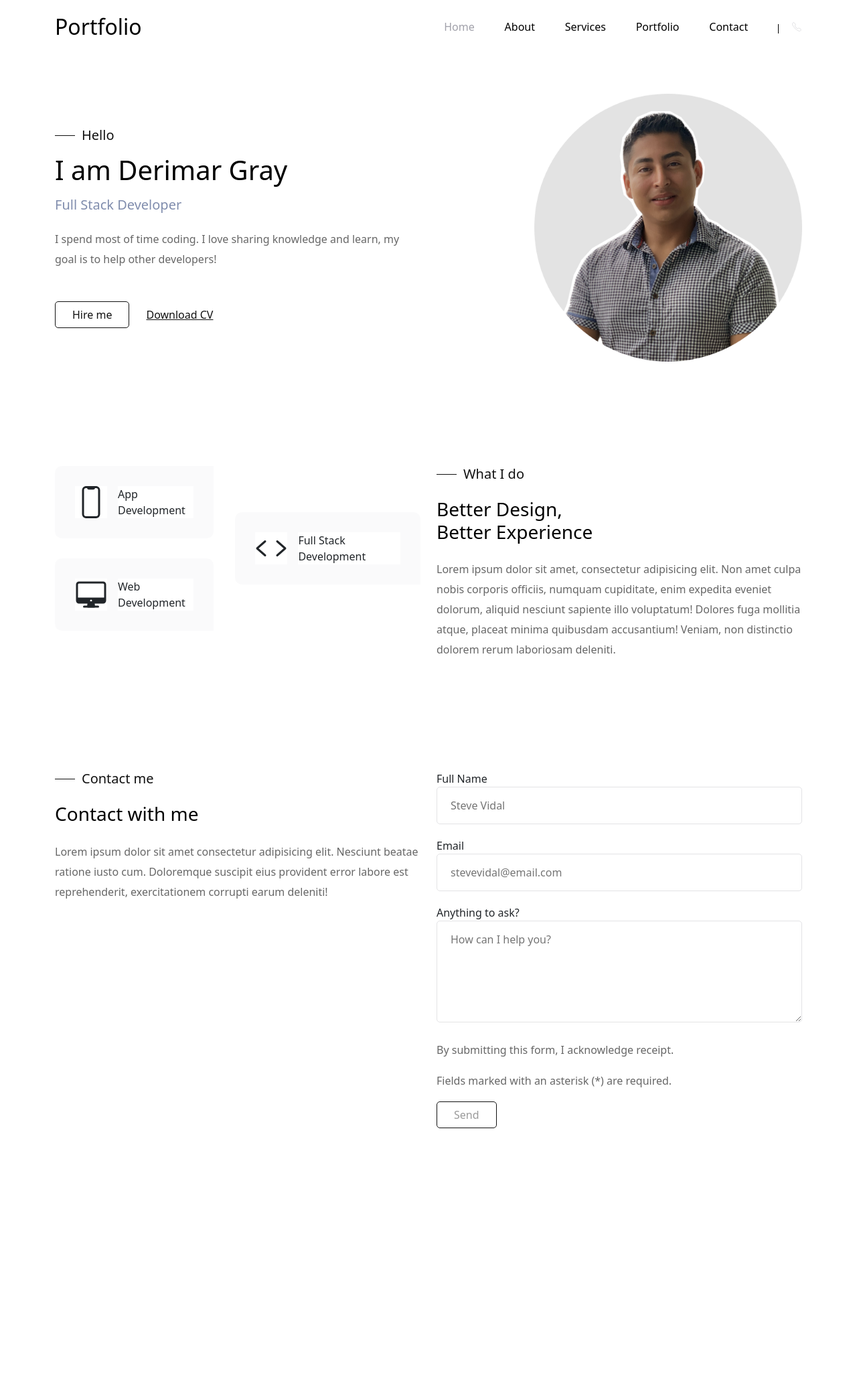
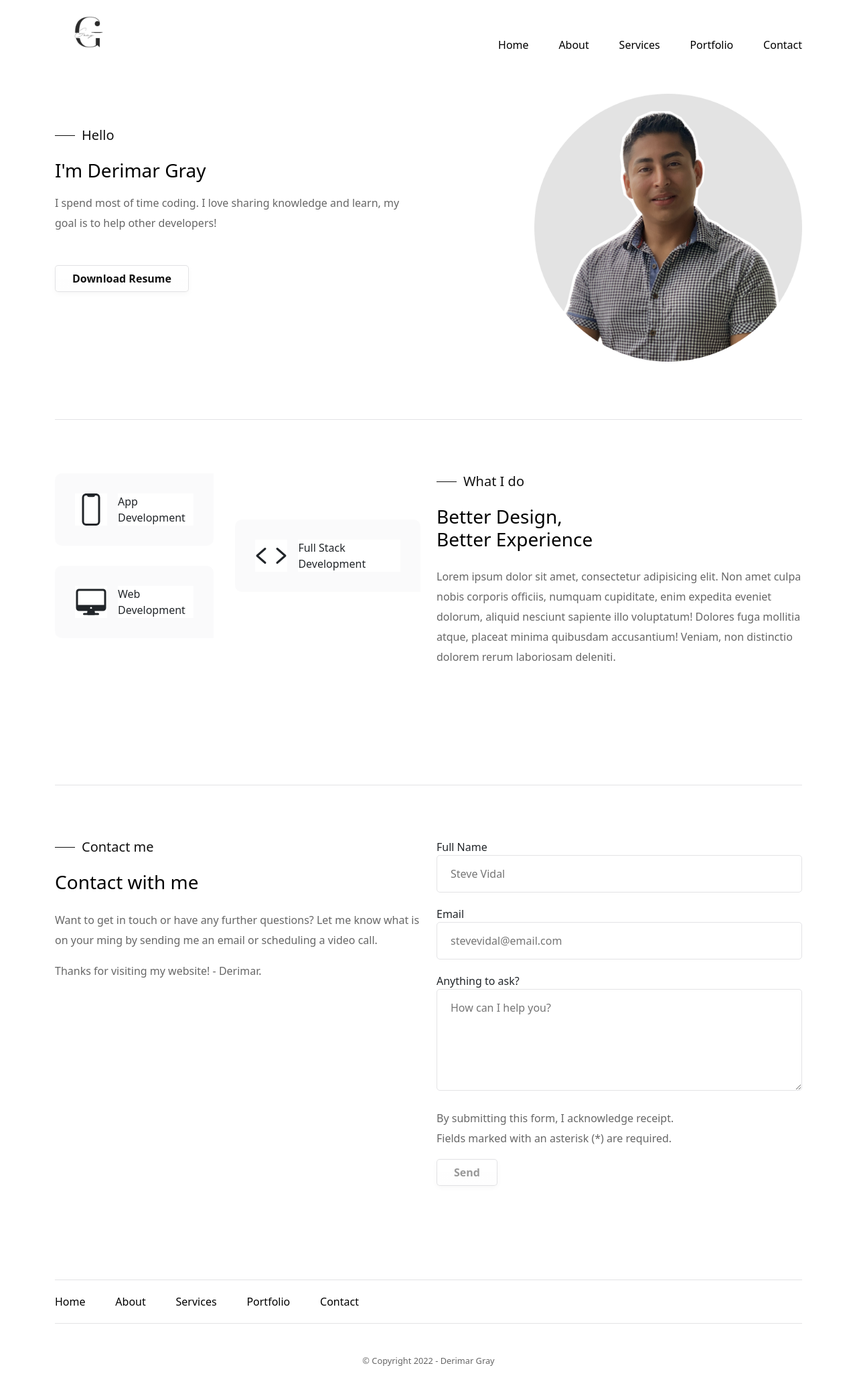
Before and after one commit to Derimarg/personal-website, a Next.js app: page / in a window 1280 px wide. Shown: the whole page at 67% size. Before the commit the page ends 1745 px from the top, so only its background shows below. Built offline with nearby package versions, Linux system fonts and the light colour scheme.

Commit message:
added footer, update section divider, added logo

```diff
--- a/components/Contact.js
+++ b/components/Contact.js
@@ -3,6 +3,8 @@ import React from 'react';
 import { Col, Container, Row } from 'reactstrap';
 
 import classes from '../styles/Contact.module.css';
+import Section from './Section';
+
 import Subtitle from './Subtitle';
 
 const Contact = () => {
@@ -11,17 +13,18 @@ const Contact = () => {
   };
 
   return (
-    <section id='contact' className={classes.contact}>
-      <Container>
+    <section id='contact'>
+      <Section top={80} bottom={80}>
         <Row>
           <Col lg='6' md='6'>
             <Subtitle subtitle='Contact me' />
             <h3 className='mt-4 mb-4'>Contact with me</h3>
             <p>
-              Lorem ipsum dolor sit amet consectetur adipisicing elit. Nesciunt
-              beatae ratione iusto cum. Doloremque suscipit eius provident error
-              labore est reprehenderit, exercitationem corrupti earum deleniti!
+              Want to get in touch or have any further questions? Let me know
+              what is on your ming by sending me an email or scheduling a video
+              call.
             </p>
+            <p>Thanks for visiting my website! - Derimar.</p>
           </Col>
           <Col lg='6' mg='6'>
             <form className={classes.form} onSubmit={submitHandler}>
@@ -53,15 +56,15 @@ const Contact = () => {
                   required
                 />
               </div>
-              <p>By submitting this form, I acknowledge receipt.</p>
-              <p>Fields marked with an asterisk (*) are required.</p>
+              <p className='mb-0'>By submitting this form, I acknowledge receipt.</p>
+              <p className='mt-0'>Fields marked with an asterisk (*) are required.</p>
               <button className='primary__btn' type='submit'>
                 Send
               </button>
             </form>
           </Col>
         </Row>
-      </Container>
+      </Section>
     </section>
   );
 };
--- /dev/null
+++ b/components/Footer.js
@@ -0,0 +1,37 @@
+import React from 'react';
+
+import { Container, Row, Col } from 'reactstrap';
+import classes from '../styles/Footer.module.css';
+import Link from 'next/link';
+import { nav__links } from '../constants/constantsDB';
+
+const Footer = () => {
+  const date = new Date();
+  const year = date.getFullYear();
+
+  return (
+    <footer>
+      <Container>
+        <Row>
+          <Col lg='12'>
+            <div className={`${classes.nav__menu} ${classes.footer__top}`}>
+              {nav__links.map((item, index) => (
+                <Link href={item.path} key={index}>
+                  {item.label}
+                </Link>
+              ))}
+            </div>
+          </Col>
+
+          <Col lg='12'>
+            <div className={classes.footer__copyright}>
+              <p>&copy; Copyright {year} - Derimar Gray</p>
+            </div>
+          </Col>
+        </Row>
+      </Container>
+    </footer>
+  );
+};
+
+export default Footer;
--- a/components/Header.js
+++ b/components/Header.js
@@ -1,10 +1,12 @@
 import Link from 'next/link';
 import React, { useEffect, useRef } from 'react';
+import Image from 'next/image';
+import { Container } from 'reactstrap';
+import { IoMenuOutline } from 'react-icons/io5';
 
-import { Container } from 'reactstrap';
+import logo from '../public/images/Gray_logo.png';
 import { nav__links } from '../constants/constantsDB';
 import classes from '../styles/Header.module.css';
-import { IoCallOutline, IoMenuOutline } from 'react-icons/io5';
 
 const Header = () => {
   const headerRef = useRef(null);
@@ -42,7 +44,7 @@ const Header = () => {
       <Container>
         <div className={classes.nav__wrapper}>
           <div className={classes.logo}>
-            <h1>Portfolio</h1>
+            <Image alt='logo image' src={logo} width='100' height='100' className={classes.logo__image}/>
           </div>
 
           <div
@@ -58,12 +60,6 @@ const Header = () => {
                   </Link>
                 );
               })}
-
-              <div className={classes.nav__right}>
-                <p className=' d-flex align-items-center gap-2 mb-0'>
-                  <IoCallOutline />
-                </p>
-              </div>
             </div>
           </div>
           <span className={classes.mobile__menu}>
--- a/components/Hero.js
+++ b/components/Hero.js
@@ -16,19 +16,14 @@ const Hero = () => {
           <Col lg='6' md='6'>
             <div className={classes.hero__content}>
               <Subtitle subtitle='Hello' />
-              <h2 className='mt-3 mb-3'>I am Derimar Gray</h2>
-              <h5 className='mb-4'>Full Stack Developer</h5>
+              <h3 className='mt-4 mb-3'>I&apos;m Derimar Gray</h3>
               <p>
                 I spend most of time coding. I love sharing knowledge and learn,
                 my goal is to help other developers!
               </p>
               <div className='mt-5'>
                 <button className='primary__btn'>
-                  <Link href='#'>Hire me</Link>
-                </button>
-
-                <button className='secondary__btn'>
-                  <Link href='#'>Download CV</Link>
+                  <Link href='#'>Download Resume</Link>
                 </button>
               </div>
             </div>
--- a/components/Layout.js
+++ b/components/Layout.js
@@ -1,4 +1,5 @@
 import React from 'react';
+import Footer from './Footer';
 import Header from './Header';
 
 const Layout = (props) => {
@@ -6,6 +7,7 @@ const Layout = (props) => {
     <>
       <Header />
       <div>{props.children}</div>
+      <Footer />
     </>
   );
 };
--- /dev/null
+++ b/components/Section.js
@@ -0,0 +1,16 @@
+import React from 'react';
+import { Col, Container, Row } from 'reactstrap';
+
+const Section = (props) => {
+  return (
+    <Container>
+      <Row>
+        <Col lg='12'>
+          <div className='section__top' style={{paddingTop: props.top, paddingBottom: props.bottom}}>{props.children}</div>
+        </Col>
+      </Row>
+    </Container>
+  );
+};
+
+export default Section;
--- a/components/Services.js
+++ b/components/Services.js
@@ -8,6 +8,7 @@ import {
 
 import classes from '../styles/Services.module.css';
 import Subtitle from './Subtitle';
+import Section from './Section';
 
 const ServicesItem = ({ title, icon }) => {
   return (
@@ -21,7 +22,7 @@ const ServicesItem = ({ title, icon }) => {
 const Services = () => {
   return (
     <section id='services'>
-      <Container>
+      <Section top={80} bottom={80}>
         <Row>
           <Col lang='6' md='6'>
             <div className={classes.services__container}>
@@ -54,7 +55,7 @@ const Services = () => {
             </p>
           </Col>
         </Row>
-      </Container>
+      </Section>
     </section>
   );
 };
--- a/styles/Contact.module.css
+++ b/styles/Contact.module.css
@@ -1,6 +1,3 @@
-.contact {
-  padding-bottom: 60px;
-}
 
 .contact__info__list {
   list-style: none;
--- /dev/null
+++ b/styles/Footer.module.css
@@ -0,0 +1,37 @@
+.nav__menu {
+  display: flex;
+  align-items: center;
+  column-gap: 2.8rem;
+  margin-bottom: 20px;
+}
+
+.nav__menu a {
+  color: #000;
+  font-weight: 500;
+  font-size: 1rem;
+  text-decoration: none;
+  transition: 0.3s;
+  cursor: pointer;
+}
+
+.nav__menu a:hover {
+  color: rgba(161, 161, 170, 0.3);
+}
+
+.footer__copyright,
+.footer__top {
+  border-top: 1px solid rgba(161, 161, 170, 0.3);
+  padding-top: 20px;
+}
+
+.footer__copyright p {
+  font-size: 0.8rem;
+  text-align: center;
+  padding-top: 20px;
+}
+
+@media only screen and (max-width: 768px) {
+  .footer__top {
+    display: none;
+  }
+}
--- a/styles/Header.module.css
+++ b/styles/Header.module.css
@@ -10,7 +10,7 @@
   justify-content: space-between;
 }
 
-.logo h1 {
+.logo h1, .logo__image {
   font-size: 2rem;
   margin-bottom: 0;
 }
@@ -18,6 +18,7 @@
 .logo h1 span {
   color: rgba(161, 161, 170, 4);
 }
+
 
 .nav__menu {
   display: flex;
@@ -32,23 +33,6 @@
   text-decoration: none;
   transition: 0.3s;
   cursor: pointer;
-}
-
-.nav__menu a:hover {
-  color: rgba(161, 161, 170, 0.3);
-}
-
-.nav__menu a:first-child {
-  color: rgba(161, 161, 170, 4);
-}
-
-.nav__right p {
-  color: rgba(161, 161, 170, 0.3);
-  margin-left: 20px;
-  position: relative;
-}
-.nav__right i {
-  color: #000;
 }
 
 .nav__right p::before {
@@ -108,20 +92,12 @@
     justify-content: center;
   }
 
-  .nav__right {
-    display: none;
-  }
-
   .mobile__menu {
     display: block !important;
   }
 
   .menu__active {
     display: block !important;
-  }
-
-  .logo h1 {
-    font-size: 1.3rem !important;
   }
 }
 
--- a/styles/globals.css
+++ b/styles/globals.css
@@ -3,6 +3,7 @@
 :root {
   --base-padding: 20px;
   --border-color-regular: rgba(0, 0, 0, 0.1);
+  --border-color-dark: rgba(161, 161, 170, 0.3);
   --text-color-extra-light: rgba(0, 0, 0, 0.2);
   --text-color-light: rgba(0, 0, 0, 0.4);
   --text-color-medium: rgba(0, 0, 0, 0.6);
@@ -52,7 +53,11 @@ h2 {
 }
 
 section {
-  padding-top: 150px;
+  padding-top: 80px;
+}
+
+.section__top {
+  border-top: 1px solid var(--border-color-dark);
 }
 
 .subtitle {
@@ -77,14 +82,21 @@ section {
 footer {
   padding-bottom: 10px;
   padding-top: 60px;
-  border-top: 1px solid #171f38;
 }
 
 .primary__btn {
-  background: transparent !important;
+  background: linear-gradient(
+      180deg,
+      rgba(28, 28, 28, 0) 0%,
+      rgba(28, 28, 28, 0.005) 100%
+    ),
+    rgba(255, 255, 255, 0.77);
+  color: rgba(4, 4, 4, 1);
+  box-shadow: 0px 3px 9px rgb(0 0 0 / 3%), 0px 0.7px 1.4625px rgb(0 0 0 / 2%);
   padding: 7px 25px !important;
-  border: 1px solid var(--text-color-dark) !important;
+  border: 1px solid var(--border-color-dark) !important;
   border-radius: 5px;
+  font-weight: 570;
 }
 
 .primary__btn a {
```
Also changed, not shown: public/images/Gray_logo.png (added).
